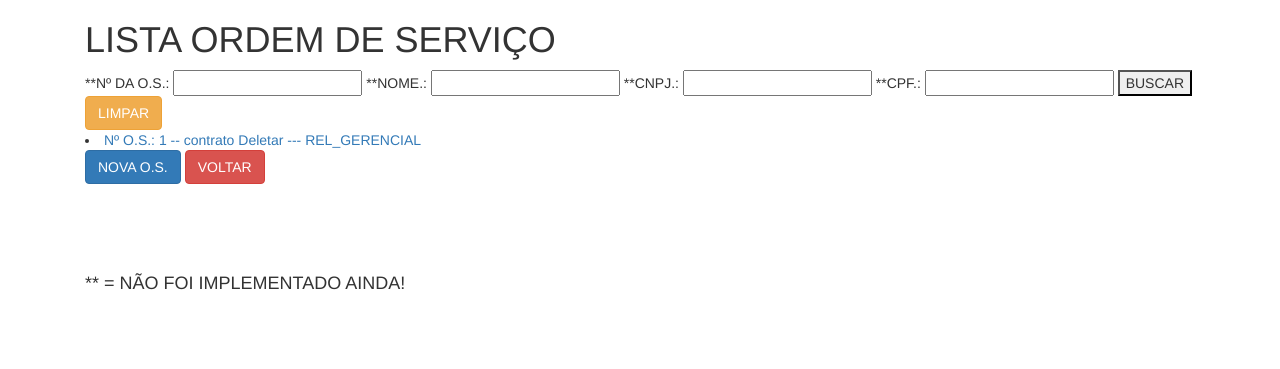
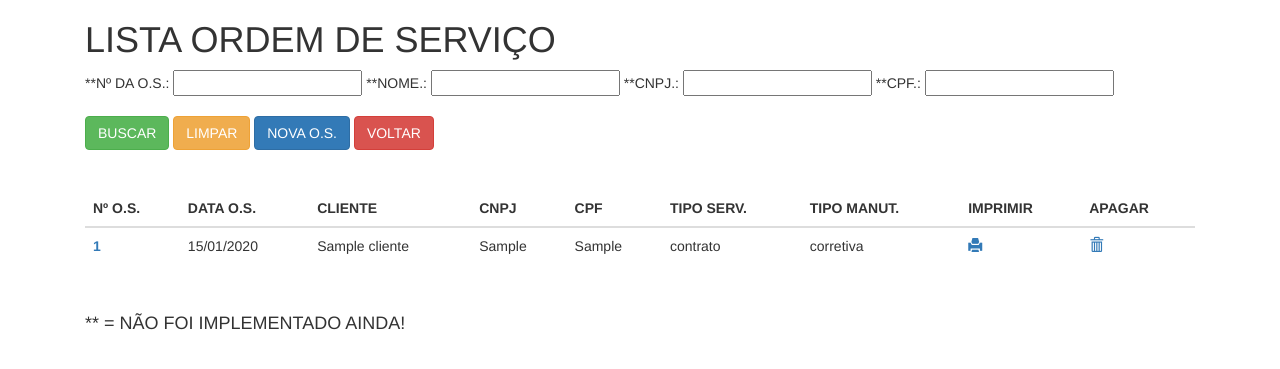
Before and after one commit to maxleon52/gehma, a Django app: page /ordemServico/listaOrdemServico/ in a window 1280 px wide. Shown: the top 369 px of the page. Run offline with Django 3.2, Linux system fonts and the light colour scheme; tables that the repository leaves empty hold one stand-in row (values such as "Sample post"); some libraries are stand-ins or nearby versions.

Commit message:
Aplicação das tabelas nas telas

```diff
--- a/cad_ordemServ_app/templates/cad_ordemServ_app/editOs.html
+++ b/cad_ordemServ_app/templates/cad_ordemServ_app/editOs.html
@@ -17,13 +17,13 @@
                     <div class="col-sm-4 form-element">
                         <h5>CLIENTE</h5>
                         <label for="select-client">Selecione o Cliente</label><br>
-                        {% render_field form.cliCod id="select-client" %}
+                        {% render_field form_os.cliCod id="select-client" %}
                     </div>
 
                     <div class="col-sm-4 form-element">
                         <h5>EQUIPAMENTO</h5>
                         <label for="select-equip">Selecione o Equipamento</label><br>
-                        {% render_field form.equipCod id="select-equip" %}
+                        {% render_field form_os.equipCod id="select-equip" %}
                     </div>
 
                 </div>
--- a/cad_ordemServ_app/templates/cad_ordemServ_app/listaOs.html
+++ b/cad_ordemServ_app/templates/cad_ordemServ_app/listaOs.html
@@ -10,26 +10,48 @@
         **NOME.:   <input type="text" id="nome" name="nome"> <!--CODIGO NÃO IMPLEMENTADO-->
         **CNPJ.:   <input type="text" id="cnpj" name="cnpj"> <!--CODIGO NÃO IMPLEMENTADO-->
         **CPF.:    <input type="text" id="cpf" name="cpf"> <!--CODIGO NÃO IMPLEMENTADO-->
-        <button type="submit">BUSCAR</button>
+        <br><br>
+        <button type="submit" class="btn btn-success">BUSCAR</button>
         <button type="reset" class="btn btn-warning">LIMPAR</button>
+        <a href="{% url 'create_os_leo' %}" class="btn btn-primary">NOVA O.S.</a>
+        <a href="{% url 'menuPrincipal_urls' %}" class="btn btn-danger">VOLTAR</a>
     </form>
+    <br><br>
+
+    <table class="table">
+        <thead>
+            <tr>
+              <th scope="col">Nº O.S.</th>
+              <th scope="col">DATA O.S.</th>
+              <th scope="col">CLIENTE</th>
+              <th scope="col">CNPJ</th>
+              <th scope="col">CPF</th>
+              <th scope="col">TIPO SERV.</th>
+              <th scope="col">TIPO MANUT.</th>
+              <th scope="col">IMPRIMIR</th>
+              <th scope="col">APAGAR</th>
+            </tr>
+      </thead>
+
 
     <!--LISTA DE ORDEM DE SERVIÇOS-->
-    <lu>
         {% for os in lista %}
-              <li>
-                  <a href="{% url 'atualizaOs_urls' os.pk %}">{{ os }}</a>
-                  <a href="">Deletar --- </a>
-                  <a href="{% url 'pdf_rel_assisTec_urls' os.pk %}">REL_GERENCIAL</a>
-              </li>
+            <tbody>
+                <tr>
+                  <th scope="row"><a href="{% url 'atualizaOs_urls' os.pk %}">{{ os.cod }}</a></th>
+                  <td>{{ os.dataOs|date:"d/m/Y" }}</td>
+                  <td>{{ os.cliCod.nome }}</td>
+                  <td>{{ os.cliCod.cnpj }}</td>
+                  <td>{{ os.cliCod.cpf }}</td>
+                  <td>{{ os.tipo_serv }}</td>
+                  <td>{{ os.tipo_manut }}</td>
+                  <td><a href="{% url 'pdf_rel_assisTec_urls' os.pk %}"><span class="glyphicon glyphicon-print"></span></a></td>
+                  <td><a href="" class="trash-item-xl"><span class="glyphicon glyphicon-trash"></span></a></td>
+                </tr>
+            </tbody>
         {% endfor %}
-    </lu>
-    <a href="{% url 'create_os_leo' %}" class="btn btn-primary">NOVA O.S.</a>
-    <a href="{% url 'menuPrincipal_urls' %}" class="btn btn-danger">VOLTAR</a>
-<br>
-<br>
-<br>
-<br>
+    </table>
+
 <br>
 
 <h4>** = NÃO FOI IMPLEMENTADO AINDA!</h4>
--- a/cad_ordemServ_app/views.py
+++ b/cad_ordemServ_app/views.py
@@ -38,7 +38,7 @@ def atualizaOs(request, id):
         form.save()
         return redirect('listaOrdemServico_urls') #REDIRECIONA PARA A LISTA...MAS SERIA INTERESSANTE REDIRECIONAR PARA UM JS COM A MENSAGEM SUCESSO.
 
-    return render(request, 'cad_ordemServ_app/editOs.html', {'form': form})
+    return render(request, 'cad_ordemServ_app/editOs.html', {'form_os': form})
 
 # LISTAR CLIENTES
 def lista_clientes_os(request):
--- a/menu_principal/templates/menuPrincipal.html
+++ b/menu_principal/templates/menuPrincipal.html
@@ -1,4 +1,5 @@
 {% extends 'base.html' %}
+{% load static %}
 
 {% block title%}GEMAH-MENU{% endblock %}
 
--- a/menu_principal/views.py
+++ b/menu_principal/views.py
@@ -10,4 +10,3 @@ def menuPrincipal(request):
 @login_required()
 def my_logout(request):
     logout(request)
-    return redirect('login')
--- a/templates/base.html
+++ b/templates/base.html
@@ -11,6 +11,11 @@
     <link rel="stylesheet" href="https://cdnjs.cloudflare.com/ajax/libs/select2/4.0.6-rc.0/css/select2.min.css" rel="stylesheet" />
     <link rel="stylesheet" href="{% static 'stick-footer.css' %}">
     <link rel="stylesheet" href="{% static 'style.css' %}">
+    <style>
+        body {
+            background-color: ;
+        }
+    </style>
     <title>{%block title%}{% endblock%}</title>
 </head>
 <body>
```
Also changed, not shown: cad_ordemServ_app/templates/cad_ordemServ_app/cadOs.html (+0 -15 lines), consulta_clientes_app/templates/consulta_clientes_app/confDeleteCliente.html (+7 -5 lines), consulta_clientes_app/templates/consulta_clientes_app/consultaClientes.html (+6 -4 lines), consulta_equip_app/templates/consulta_equip_app/consultaEquip.html (+29 -20 lines), static/menu_principal/img/062-box.png (added), static/menu_principal/img/130-team.png (added).
